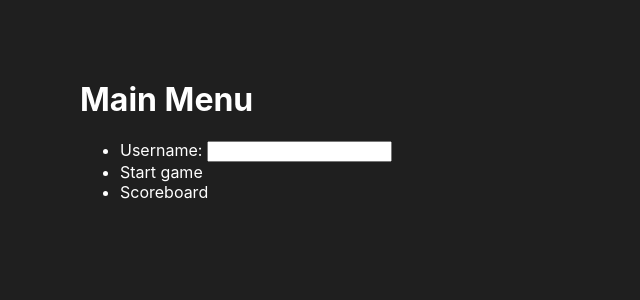
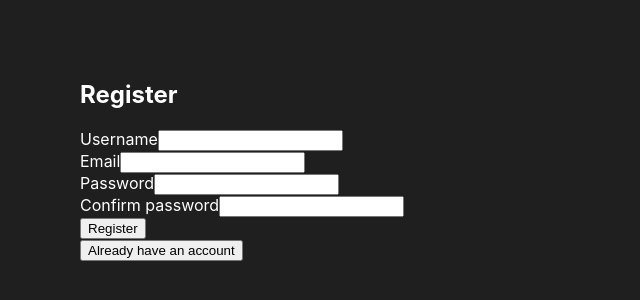
Before and after one commit to Billypl/UniGuesserRun, a React (Create React App) app in the folder frontend/: page /PartyGame/register in a window 1280 px wide. Before the commit this address led to /PartyGame. Shown: the top 300 px of the page, without its empty margins (0-640 px from the left). Built offline with nearby package versions, Linux system fonts and the light colour scheme.

Commit message:
UGR-22 registration(feat): started implementing registration form

```diff
--- a/frontend/package.json
+++ b/frontend/package.json
@@ -15,6 +15,7 @@
     "leaflet": "^1.9.4",
     "react": "^18.3.1",
     "react-dom": "^18.3.1",
+    "react-hook-form": "^7.54.2",
     "react-leaflet": "^4.2.1",
     "react-router-dom": "^7.1.1",
     "react-scripts": "5.0.1",
--- a/frontend/src/App.tsx
+++ b/frontend/src/App.tsx
@@ -4,6 +4,7 @@ import Game from './pages/game';
 import Scoreboard from './pages/scoreboard';
 import GameResults from './pages/game_results';
 import { GameContextProvider } from './components/GameContext';
+import Register from './pages/register';
 
 const App = () => {
     return (
@@ -14,6 +15,8 @@ const App = () => {
                 <Route path="/game_results" element={<GameContextProvider><GameResults /></GameContextProvider>} />
 
                 <Route path="/scoreboard" element={<Scoreboard />} />
+                <Route path="/register" element={<Register />} />
+                {/* <Route path="/login" element={<Login />} /> */}
                 <Route path="*" element={<Navigate to="/" replace />} />
             </Routes>
         </Router>
--- /dev/null
+++ b/frontend/src/components/FormField.tsx
@@ -0,0 +1,25 @@
+import React from "react";
+import { UseFormRegister, FieldValues } from "react-hook-form";
+
+interface FormFieldProps<T extends FieldValues> {
+  label: string;
+  name: string;
+  type?: string;
+  register: UseFormRegister<T>;
+  error?: string;
+}
+
+const FormField = <T extends FieldValues>({ label, name, type = "text", register, error }: FormFieldProps<T>) => {
+  return (
+    <div className="form-field">
+      <label>{label}</label>
+      <input
+        type={type}
+        {...register(name as any)}
+      />
+      {error && <p className="form-error-message">{error}</p>}
+    </div>
+  );
+};
+
+export default FormField;
--- a/frontend/src/pages/game.tsx
+++ b/frontend/src/pages/game.tsx
@@ -35,8 +35,8 @@ const Game: React.FC = () => {
     setError(null);
 
     try {
-      const startData = await gameService.startGame(nickname, difficulty);
-      window.sessionStorage.setItem("token", startData.token);
+      await gameService.startGame(nickname, difficulty);
+      //window.sessionStorage.setItem("token", startData.token);
     } catch (err: any) {
       setError("Failed to fetch data. Please try again later.");
       console.error("Error fetching data:", err);
--- a/frontend/src/pages/menu.tsx
+++ b/frontend/src/pages/menu.tsx
@@ -1,9 +1,6 @@
-import { URL } from "node:url";
 import React from "react";
 import { useNavigate } from "react-router-dom";
 import { useGameContext } from "../hooks/useGameContext";
-
-import styles from "../styles/Menu.module.scss";
 
 const Menu: React.FC = () => {
   const navigate = useNavigate();
@@ -18,9 +15,19 @@ const Menu: React.FC = () => {
     navigate("/scoreboard");
   };
 
+  const showLoginForm = () => {
+    navigate("/login");
+  };
+
+  const showRegisterForm = () => {
+    navigate("/register");
+  };
+
   return (
     <div>
       <h1>Main Menu</h1>
+      <div className="account-option" onClick={showLoginForm}>Login</div>
+      <div className="account-option" onClick={showRegisterForm}>Sign in</div>
       <div>
         <ul>
           <li>
--- /dev/null
+++ b/frontend/src/pages/register.tsx
@@ -0,0 +1,76 @@
+import React from "react";
+import { useNavigate } from "react-router-dom";
+import { useForm } from "react-hook-form";
+import accountService from "../services/api/accountService";
+import FormField from "../components/FormField";
+
+interface RegisterFormInputs {
+  username: string;
+  email: string;
+  password: string;
+  confirmPassword: string;
+}
+
+const Register: React.FC = () => {
+  const navigate = useNavigate();
+
+  const {
+    register,
+    handleSubmit,
+    formState: { errors },
+  } = useForm<RegisterFormInputs>();
+
+  const showLogin = () => {
+    navigate("/login");
+  };
+
+  const registerUser = (data: RegisterFormInputs) => {
+    accountService.addNewUser(data.username, data.email, data.password, data.confirmPassword);
+    showLogin();
+  }
+
+  return (
+    <>
+    <form onSubmit={handleSubmit(registerUser)} className="registration-form">
+      <h2 className="form-header">Register</h2>
+
+      <FormField
+        label="Username"
+        name="username"
+        type="text"
+        register={register}
+        error={errors.username?.message}
+      />
+
+      <FormField
+        label="Email"
+        name="email"
+        type="email"
+        register={register}
+        error={errors.email?.message}
+      />
+
+      <FormField
+        label="Password"
+        name="password"
+        type="password"
+        register={register}
+        error={errors.password?.message}
+      />
+
+      <FormField
+        label="Confirm password"
+        name="confirmPassword"
+        type="password"
+        register={register}
+        error={errors.confirmPassword?.message}
+      />
+
+      <button type="submit" className="register-form-button">Register</button>
+    </form>
+    <button onClick={() => showLogin}>Already have an account</button>
+    </>
+  );
+};
+
+export default Register;
--- /dev/null
+++ b/frontend/src/services/api/accountService.tsx
@@ -0,0 +1,50 @@
+import axios, { AxiosInstance } from 'axios'
+
+const API_URL = 'https://localhost:7157/api/account'
+
+export interface RegisterUserDto {
+    nickname: string;
+    email: string;
+    password: string;
+    confirmPassword: string;
+}
+
+export interface LoginUserDto {
+    nicknameOrEmail: string;
+    password: string;
+}
+
+export class AccountService {
+	private axiosInstance: AxiosInstance
+
+	constructor() {
+		this.axiosInstance = axios.create({
+			baseURL: API_URL,
+			headers: {
+				'Content-Type': 'application/json',
+			},
+		})
+	}
+
+	addNewUser(nickname: string, email: string, password: string, confirmPassword: string) {
+        const registerUserDto: RegisterUserDto = {
+            nickname: nickname,
+            email: email,
+            password: password,
+            confirmPassword: confirmPassword,
+        }
+		this.axiosInstance.put('/register',registerUserDto)
+	}
+
+	async login(nicknameOrEmail: string, password: string) {
+        const loginUserDto: LoginUserDto = {
+            nicknameOrEmail: nicknameOrEmail,
+            password: password,
+        }
+
+		const response = await this.axiosInstance.post<string>("/login", loginUserDto);
+        window.sessionStorage.setItem("token", response.data);
+	}
+}
+
+export default new AccountService()
--- a/frontend/src/services/api/gameService.tsx
+++ b/frontend/src/services/api/gameService.tsx
@@ -51,13 +51,13 @@ export class GameService {
     });
   }
 
-  async startGame(nickname: string, difficulty: string): Promise<StartGameResponse> {
+  async startGame(nickname: string, difficulty: string){
     const startData: StartGameData = {
       nickname: nickname,
       difficulty: difficulty,
     };
     const response = await this.axiosInstance.post<StartGameResponse>("/start", startData);
-    return response.data;
+    window.sessionStorage.setItem("token", response.data.token);
   }
 
   async checkGuess(guessingCoordinates: Coordinates): Promise<RoundResultDto> {
```
Also changed, not shown: 1 other file (tests, documents, lock files or other folders).
